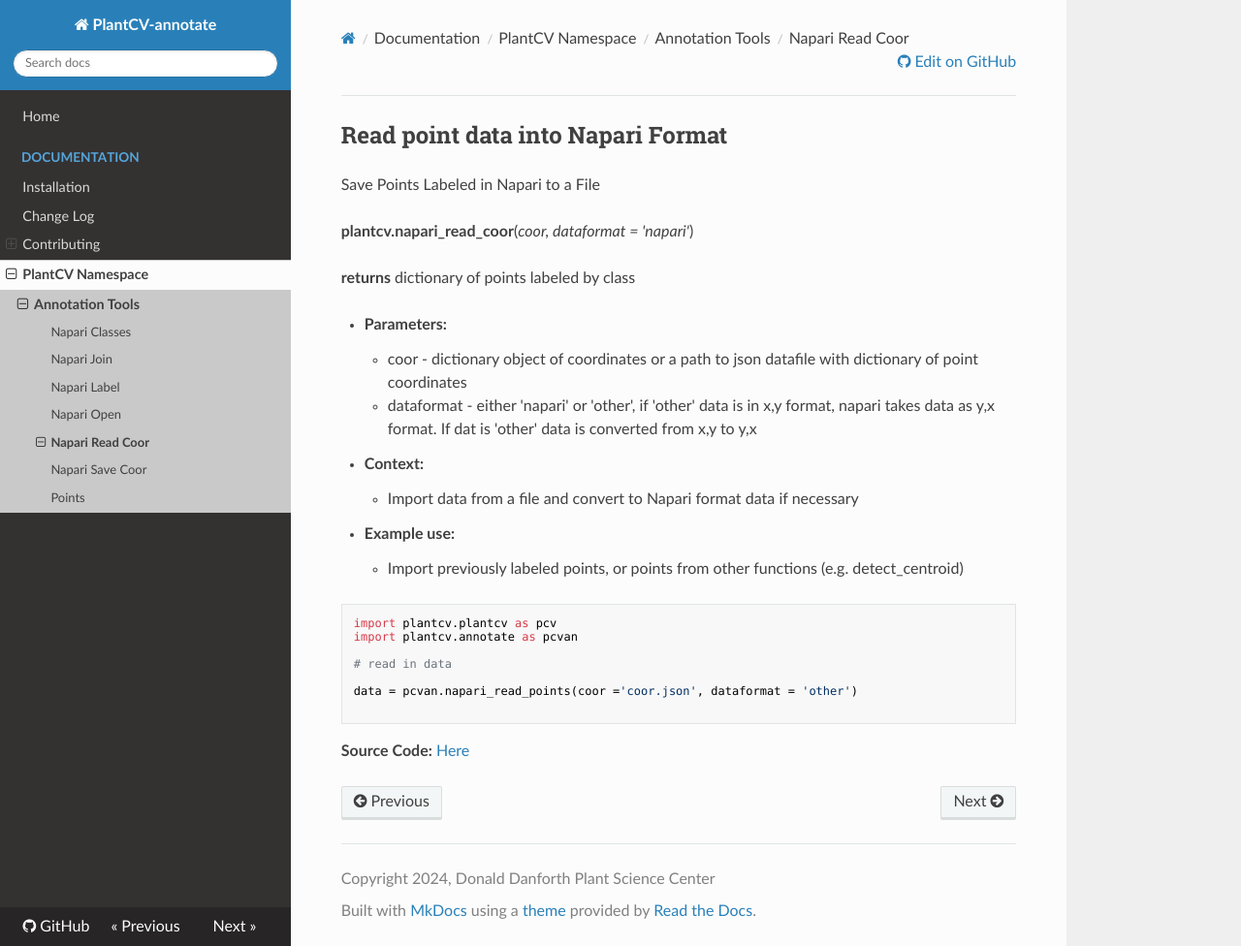
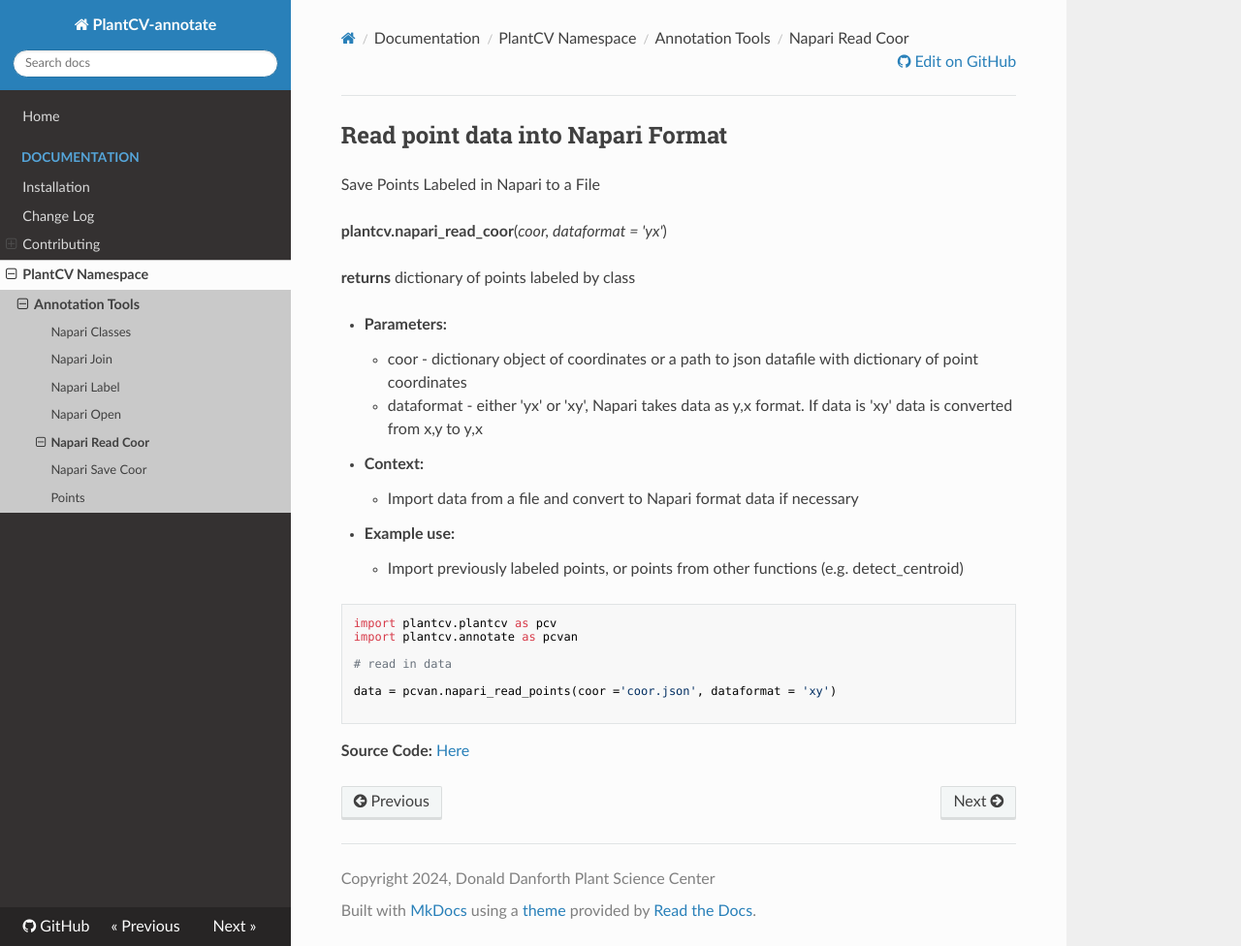
Before and after one commit to danforthcenter/plantcv-annotate, an MkDocs documentation site: the page built from docs/napari_read_coor.md, in a window 1280 px wide and 976 px high. Shown: the whole window at 97% size. Built offline with MkDocs 1.6.1, drawn with Linux system fonts in a browser that asks for light colours; nearby versions of some CDN libraries.

Commit message:
yx and xy
changed input names to yx and xy instead of napari and other.

````diff
--- a/docs/napari_read_coor.md
+++ b/docs/napari_read_coor.md
@@ -2,14 +2,13 @@
 
 Save Points Labeled in Napari to a File
 
-**plantcv.napari_read_coor**(*coor, dataformat = 'napari'*)
+**plantcv.napari_read_coor**(*coor, dataformat = 'yx'*)
 
 **returns** dictionary of points labeled by class
 
 - **Parameters:**
     - coor - dictionary object of coordinates or a path to json datafile with dictionary of point coordinates
-    - dataformat - either 'napari' or 'other', if 'other' data is in x,y format,
-        napari takes data as y,x format. If dat is 'other' data is converted from x,y to y,x
+    - dataformat - either 'yx' or 'xy', Napari takes data as y,x format. If data is 'xy' data is converted from x,y to y,x
 
 - **Context:**
     - Import data from a file and convert to Napari format data if necessary
@@ -24,7 +23,7 @@
 
 # read in data
 
-data = pcvan.napari_read_points(coor ='coor.json', dataformat = 'other')
+data = pcvan.napari_read_points(coor ='coor.json', dataformat = 'xy')
 
 ```
 
````
Also changed, not shown: 2 other files.
